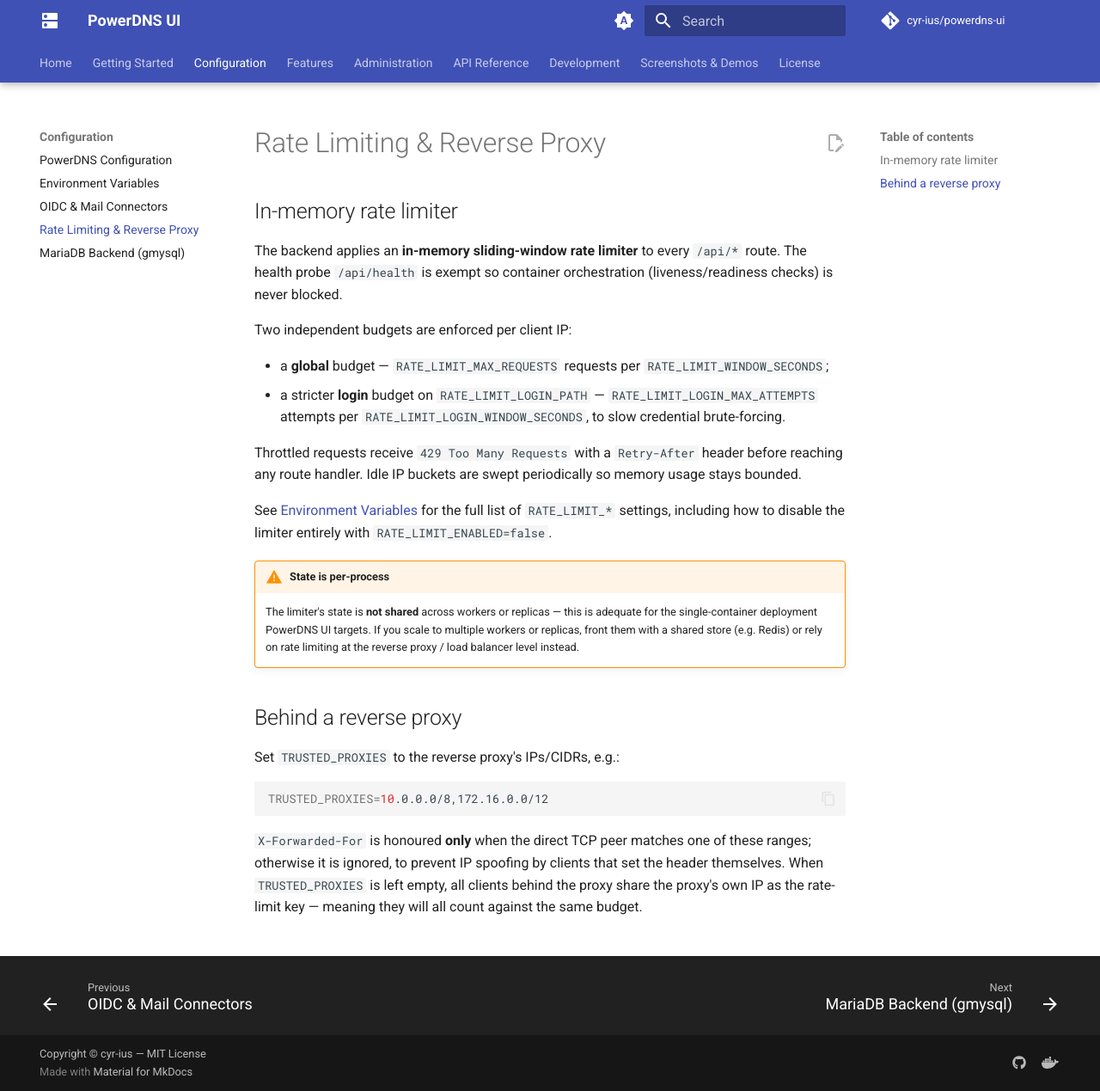
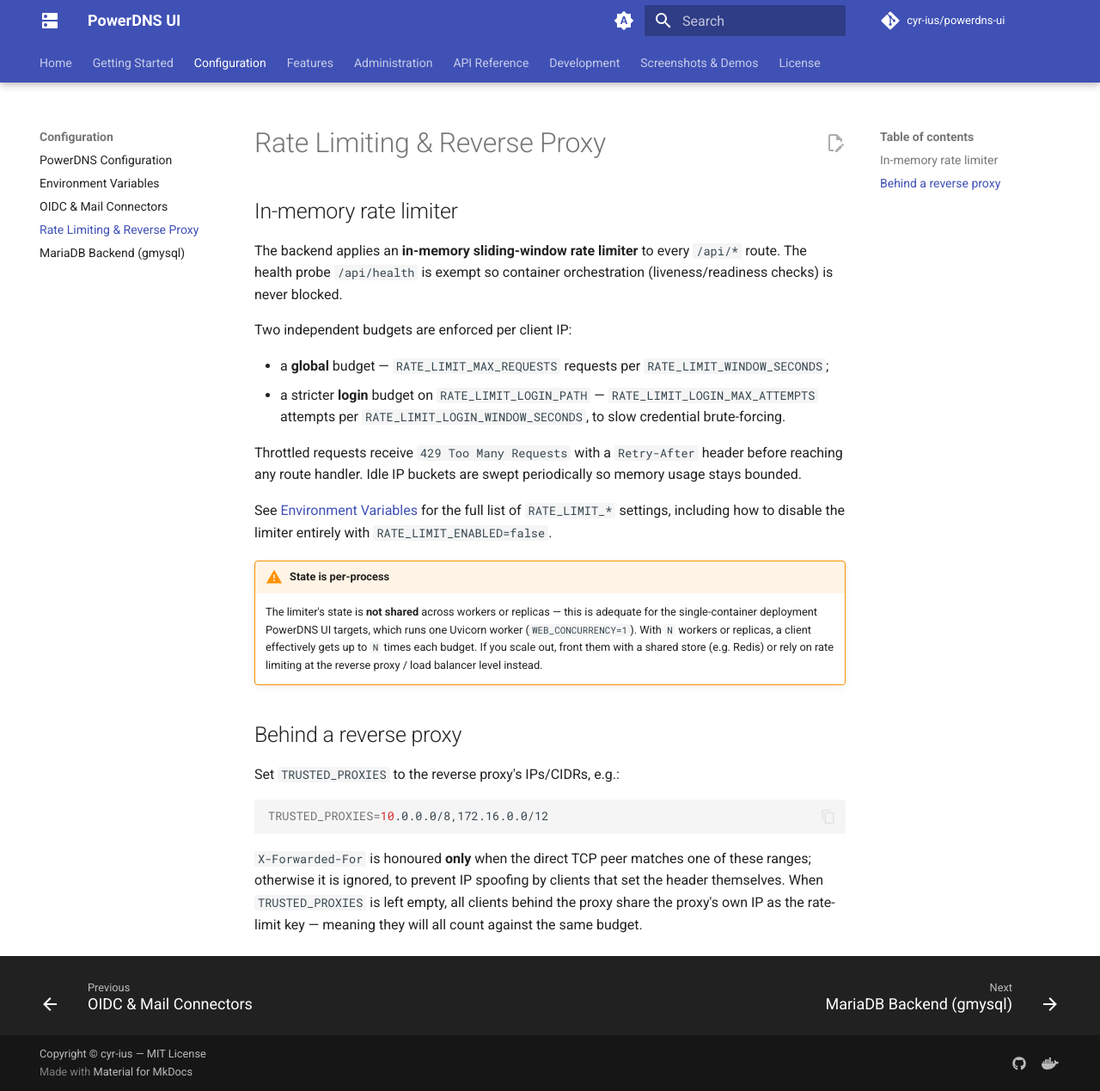
Before and after one commit to cyr-ius/powerdns-ui, an MkDocs documentation site: the page built from docs/configuration/rate-limiting.md, in a window 1280 px wide and 1269 px high. Shown: the whole window at 86% size. Built offline with MkDocs 1.6.1 and Material for MkDocs 9.7.7, drawn with Linux system fonts in a browser that asks for light colours; comment, search, counter and statistics services are not loaded.

Commit message:
fix(docker): run a single Uvicorn worker by default
The rate limiter and the OIDC caches live in the memory of each process:
with two workers the login budget was doubled and each worker kept its own
OIDC discovery cache. Uvicorn now reads WEB_CONCURRENCY, set to 1.

Co-Authored-By: Claude Opus 5.5 <noreply@anthropic.com>

```diff
--- a/docs/configuration/rate-limiting.md
+++ b/docs/configuration/rate-limiting.md
@@ -14,7 +14,7 @@ Throttled requests receive `429 Too Many Requests` with a `Retry-After` header b
 See [Environment Variables](environment-variables.md) for the full list of `RATE_LIMIT_*` settings, including how to disable the limiter entirely with `RATE_LIMIT_ENABLED=false`.
 
 !!! warning "State is per-process"
-    The limiter's state is **not shared** across workers or replicas — this is adequate for the single-container deployment PowerDNS UI targets. If you scale to multiple workers or replicas, front them with a shared store (e.g. Redis) or rely on rate limiting at the reverse proxy / load balancer level instead.
+    The limiter's state is **not shared** across workers or replicas — this is adequate for the single-container deployment PowerDNS UI targets, which runs one Uvicorn worker (`WEB_CONCURRENCY=1`). With `N` workers or replicas, a client effectively gets up to `N` times each budget. If you scale out, front them with a shared store (e.g. Redis) or rely on rate limiting at the reverse proxy / load balancer level instead.
 
 ## Behind a reverse proxy
 
```
Also changed, not shown: docs/configuration/environment-variables.md (+1 -0 lines), 1 other file.
